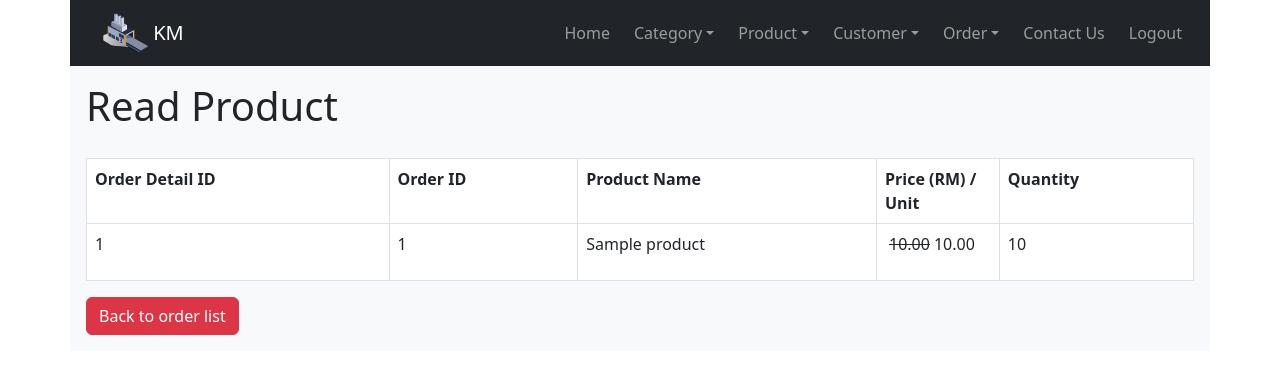
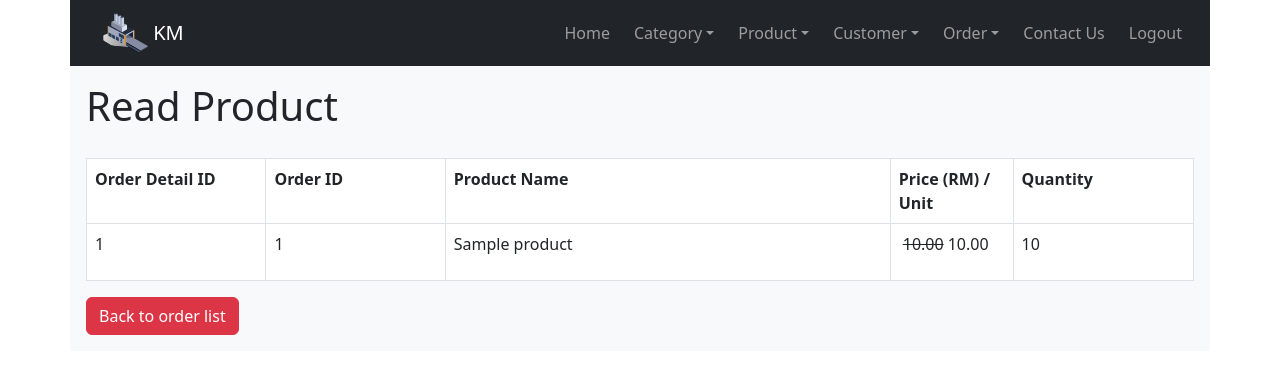
Before and after one commit to KienMing0916/Web_Application_Development, a PHP site: page /order_details_read.php?id=1 in a window 1280 px wide. Shown: the top 374 px of the page. Run offline with PHP 8.4, Linux system fonts and the light colour scheme; the visitor is signed in with stand-in values (Sample User, id 1); tables that the repository leaves empty or names only in its code hold one stand-in row (values such as "Sample post").

Commit message:
add col to tidy up table

```diff
--- a/project/order_details_read.php
+++ b/project/order_details_read.php
@@ -31,11 +31,11 @@ include 'menu/validate_login.php';
             echo "<div class='p-3'>";
                 echo "<table class='table table-hover table-responsive table-bordered'>";
                 echo "<tr>";
-                    echo "<th>Order Detail ID</th>";
-                    echo "<th>Order ID</th>";
-                    echo "<th>Product Name</th>";
+                    echo "<th class='col-2'>Order Detail ID</th>";
+                    echo "<th class='col-2'>Order ID</th>";
+                    echo "<th class='col-5'>Product Name</th>";
                     echo "<th class='col-1'>Price (RM) / Unit</th>";
-                    echo "<th>Quantity</th>";
+                    echo "<th class='col-2'>Quantity</th>";
                     // echo "<th>Action</th>";
                 echo "</tr>";
 
```
